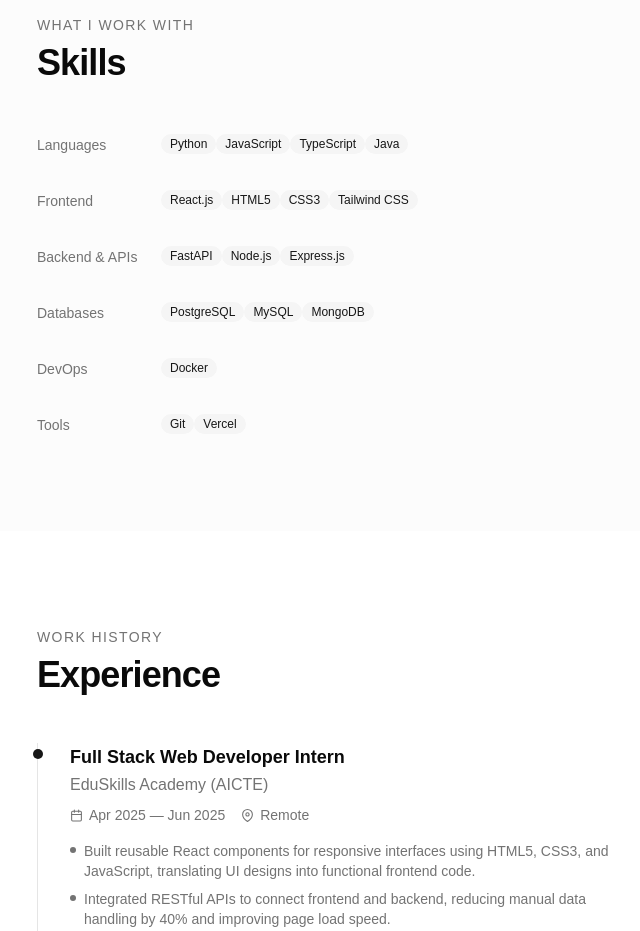
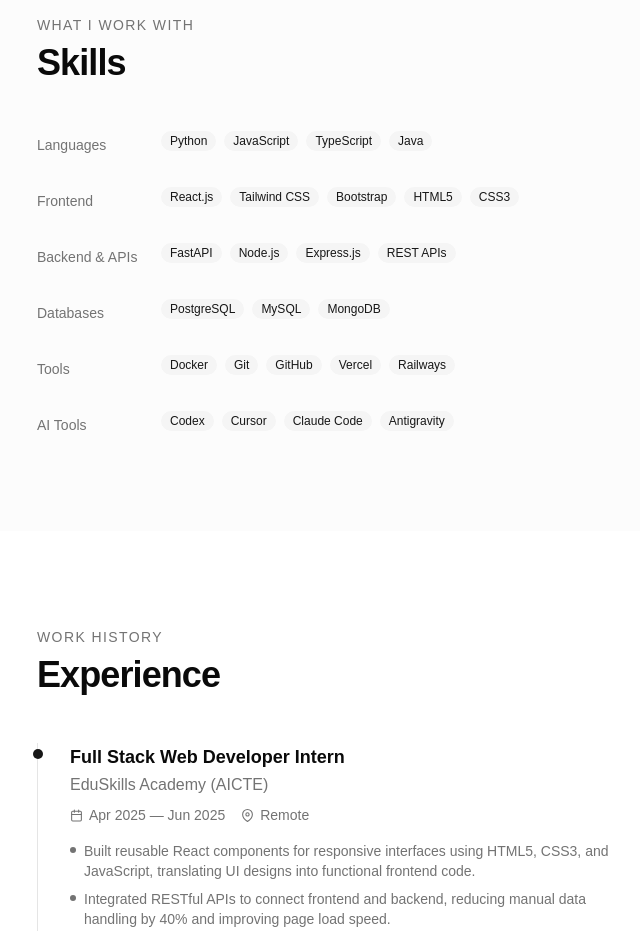
Before and after one commit to SyedTanzim/my-portfolio2, a React (Vite) app: page / in a window 1280 px wide. Shown: the part 1400-2331 px from the top of the page, without its empty margins (315-955 px from the left). Built offline with nearby package versions, Linux system fonts and the light colour scheme.

Commit message:
fix(skills): add ai category to CATEGORIES and update skill entries

```diff
--- a/src/components/Skills.tsx
+++ b/src/components/Skills.tsx
@@ -5,7 +5,7 @@
 
 // All unique categories in the order we want them displayed
 const CATEGORIES: Skill['category'][] = [
-  'language', 'frontend', 'backend', 'database', 'devops', 'tools',
+  'language', 'frontend', 'backend', 'database', 'devops', 'tools', 'ai',
 ]
 
 // Human-readable label for each category key
@@ -16,6 +16,7 @@
   database: 'Databases',
   devops:   'DevOps',
   tools:    'Tools',
+  ai:       'AI Tools',
 }
 
 export default function Skills() {
@@ -60,7 +61,7 @@
                 </span>
 
                 {/* Skill badges */}
-                <div className="flex-1 flex-wrap gap-2">
+                <div className="flex-1 flex flex-wrap gap-2">
                   {categorySkills.map((skill) => (
                     <Badge key={skill.name} variant="secondary">
                       {skill.name}
--- a/src/data/resume.ts
+++ b/src/data/resume.ts
@@ -28,14 +28,16 @@
 
     // Frontend
     { name: 'React.js', icon: 'SiReact', category: 'frontend', proficiency: 'advanced' },
+    { name: 'Tailwind CSS', icon: 'SiTailwindcss', category: 'frontend', proficiency: 'advanced' },
+    { name: 'Bootstrap', icon: 'BsBootstrap', category: 'frontend', proficiency: 'advanced' },
     { name: 'HTML5', icon: 'SiHtml5', category: 'frontend', proficiency: 'expert' },
     { name: 'CSS3', icon: 'SiCss3', category: 'frontend', proficiency: 'expert' },
-    { name: 'Tailwind CSS', icon: 'SiTailwindcss', category: 'frontend', proficiency: 'advanced' },
 
     // Backend
     { name: 'FastAPI', icon: 'SiFastapi', category: 'backend', proficiency: 'advanced' },
     { name: 'Node.js', icon: 'SiNodedotjs', category: 'backend', proficiency: 'advanced' },
     { name: 'Express.js', icon: 'SiExpress', category: 'backend', proficiency: 'advanced' },
+    { name: 'REST APIs', icon: 'SiApi', category: 'backend', proficiency: 'advanced' },
 
     // Database
     { name: 'PostgreSQL', icon: 'SiPostgresql', category: 'database', proficiency: 'advanced' },
@@ -43,9 +45,17 @@
     { name: 'MongoDB', icon: 'SiMongodb', category: 'database', proficiency: 'intermediate' },
 
     // DevOps/Tools
-    { name: 'Docker', icon: 'SiDocker', category: 'devops', proficiency: 'intermediate' },
+    { name: 'Docker', icon: 'SiDocker', category: 'tools', proficiency: 'intermediate' },
     { name: 'Git', icon: 'SiGit', category: 'tools', proficiency: 'expert' },
+    { name: 'GitHub', icon: 'SiGithub', category: 'tools', proficiency: 'expert' },
     { name: 'Vercel', icon: 'SiVercel', category: 'tools', proficiency: 'advanced' },
+    { name: 'Railways', icon: 'SiRailways', category: 'tools', proficiency: 'advanced' },
+
+    // Ai Tools
+    { name: 'Codex', icon: 'SiCodex', category: 'ai', proficiency: 'expert' },
+    { name: 'Cursor', icon: 'SiCursor', category: 'ai', proficiency: 'expert' },
+    { name: 'Claude Code', icon: 'SiClaude', category: 'ai', proficiency: 'expert' },
+    { name: 'Antigravity', icon: 'SiAntigravity', category: 'ai', proficiency: 'advanced' },
 ]
 
 export const experience: Experience[] = [
--- a/src/types/index.ts
+++ b/src/types/index.ts
@@ -12,7 +12,7 @@
 export interface Skill {
   name: string
   icon: string
-  category: 'language' | 'frontend' | 'backend' | 'database' | 'devops' | 'tools'
+  category: 'language' | 'frontend' | 'backend' | 'database' | 'devops' | 'tools' | 'ai'
   proficiency: 'expert' | 'advanced' | 'intermediate'
 }
 
```
